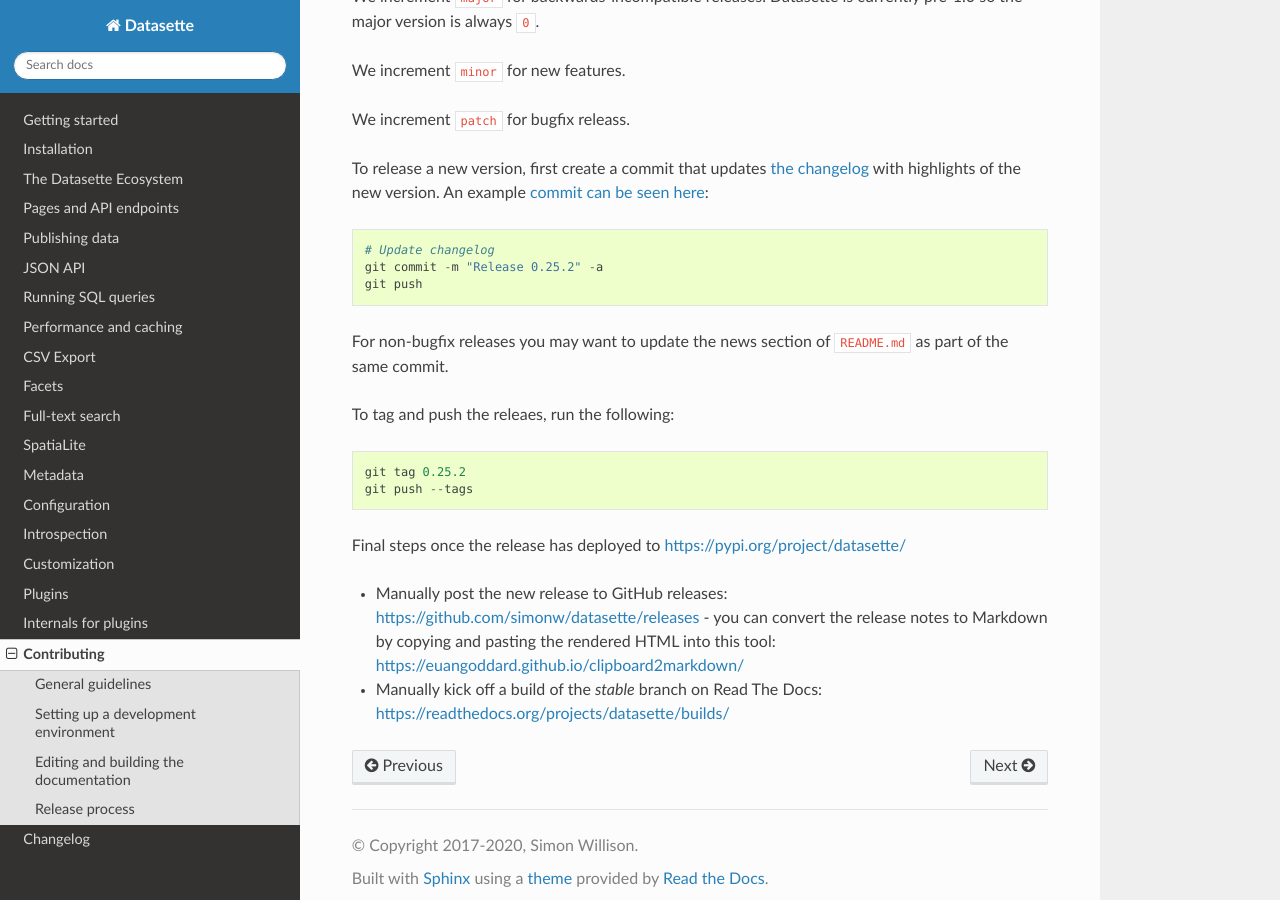
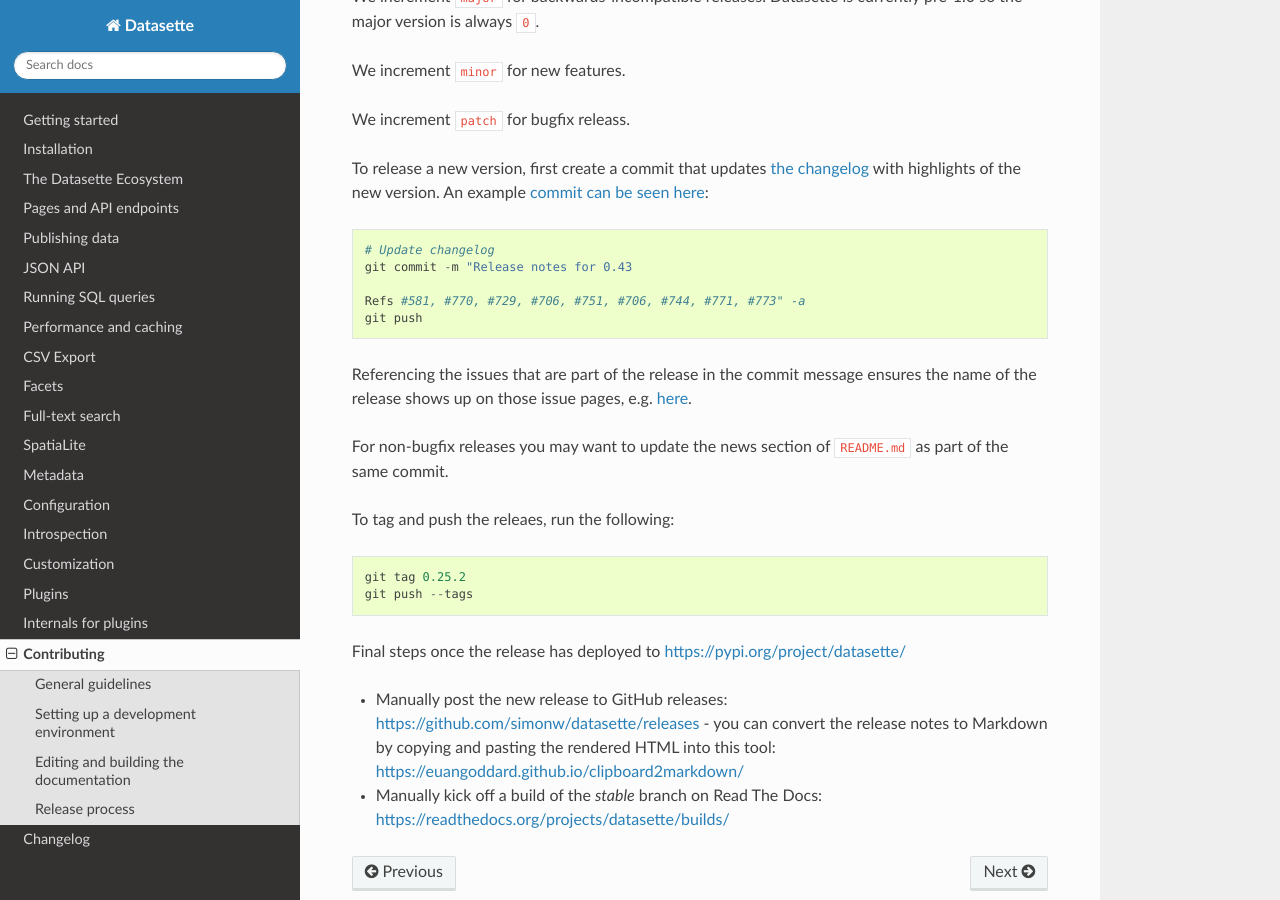
Before and after one commit to simonw/datasette, a Sphinx documentation site: the page built from docs/contributing.rst, in a window 1280 px wide and 900 px high, scrolled down 3798 px. Built offline with Sphinx 7.4.7 and the Read the Docs theme 2.0.0, drawn with Linux system fonts in a browser that asks for light colours.

Commit message:
Tip about referencing issues in release notes commit

```diff
--- a/docs/contributing.rst
+++ b/docs/contributing.rst
@@ -137,11 +137,15 @@
 
 We increment ``patch`` for bugfix releass.
 
-To release a new version, first create a commit that updates :ref:`the changelog <changelog>` with highlights of the new version. An example `commit can be seen here <https://github.com/simonw/datasette/commit/28872a1fa789f314b0342f4e6182f1c78d6e2bca>`__::
+To release a new version, first create a commit that updates :ref:`the changelog <changelog>` with highlights of the new version. An example `commit can be seen here <https://github.com/simonw/datasette/commit/d56f402822df102f9cf1a9a056449d01a15e3aae>`__::
 
     # Update changelog
-    git commit -m "Release 0.25.2" -a
+    git commit -m "Release notes for 0.43
+
+    Refs #581, #770, #729, #706, #751, #706, #744, #771, #773" -a
     git push
+
+Referencing the issues that are part of the release in the commit message ensures the name of the release shows up on those issue pages, e.g. `here <https://github.com/simonw/datasette/issues/581#ref-commit-d56f402>`__.
 
 For non-bugfix releases you may want to update the news section of ``README.md`` as part of the same commit.
 
```
